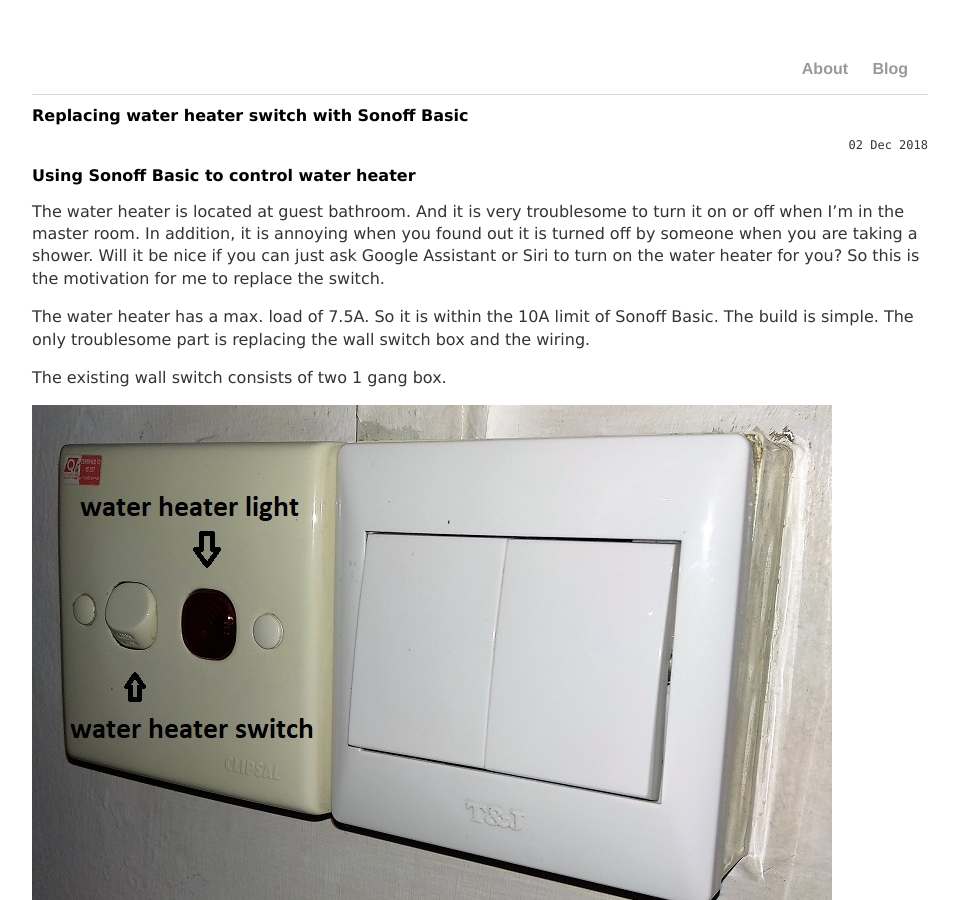
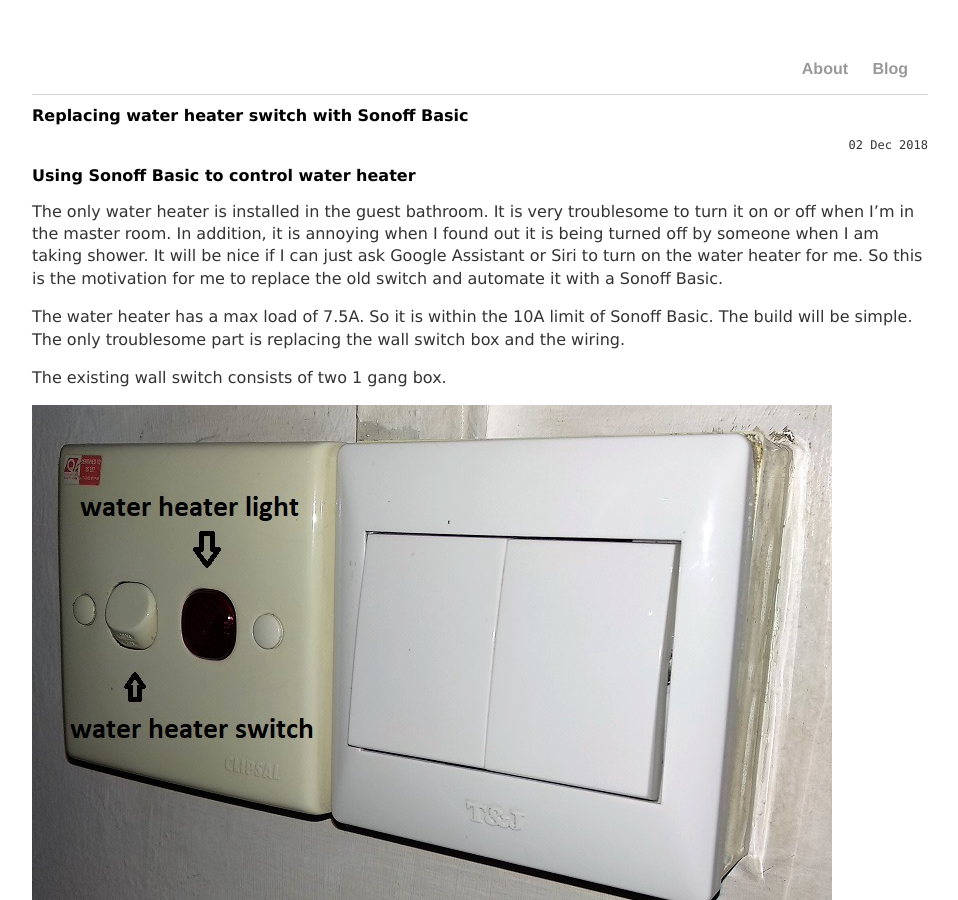
Before and after one commit to carbonpanda/carbonpanda.github.io, a Jekyll site: the page built from _posts/2018-12-02-replacing-water-heater-switch-with-sonoff.md, in a window 1280 px wide and 900 px high. Shown: the whole window, without its empty margins (160-1118 px from the left). Built offline with Jekyll 4.4.1, drawn with Linux system fonts in a browser that asks for light colours.

Commit message:
Update 2018-12-02-replacing-water-heater-switch-with-sonoff.md

```diff
--- a/_posts/2018-12-02-replacing-water-heater-switch-with-sonoff.md
+++ b/_posts/2018-12-02-replacing-water-heater-switch-with-sonoff.md
@@ -11,9 +11,9 @@
 
 
 
-The water heater is located at guest bathroom. And it is very troublesome to turn it on or off when I'm in the master room. In addition, it is annoying when you found out it is turned off by someone when you are taking a shower. Will it be nice if you can just ask Google Assistant or Siri to turn on the water heater for you? So this is the motivation for me to replace the switch.
+The only water heater is installed in the guest bathroom. It is very troublesome to turn it on or off when I'm in the master room. In addition, it is annoying when I found out it is being turned off by someone when I am taking shower. It will be nice if I can just ask Google Assistant or Siri to turn on the water heater for me. So this is the motivation for me to replace the old switch and automate it with a Sonoff Basic.
 
-The water heater has a max. load of 7.5A. So it is within the 10A limit of Sonoff Basic. The build is simple. The only troublesome part is replacing the wall switch box and the wiring.
+The water heater has a max load of 7.5A. So it is within the 10A limit of Sonoff Basic. The build will be simple. The only troublesome part is replacing the wall switch box and the wiring.
 
 The existing wall switch consists of two 1 gang box.
 
```
